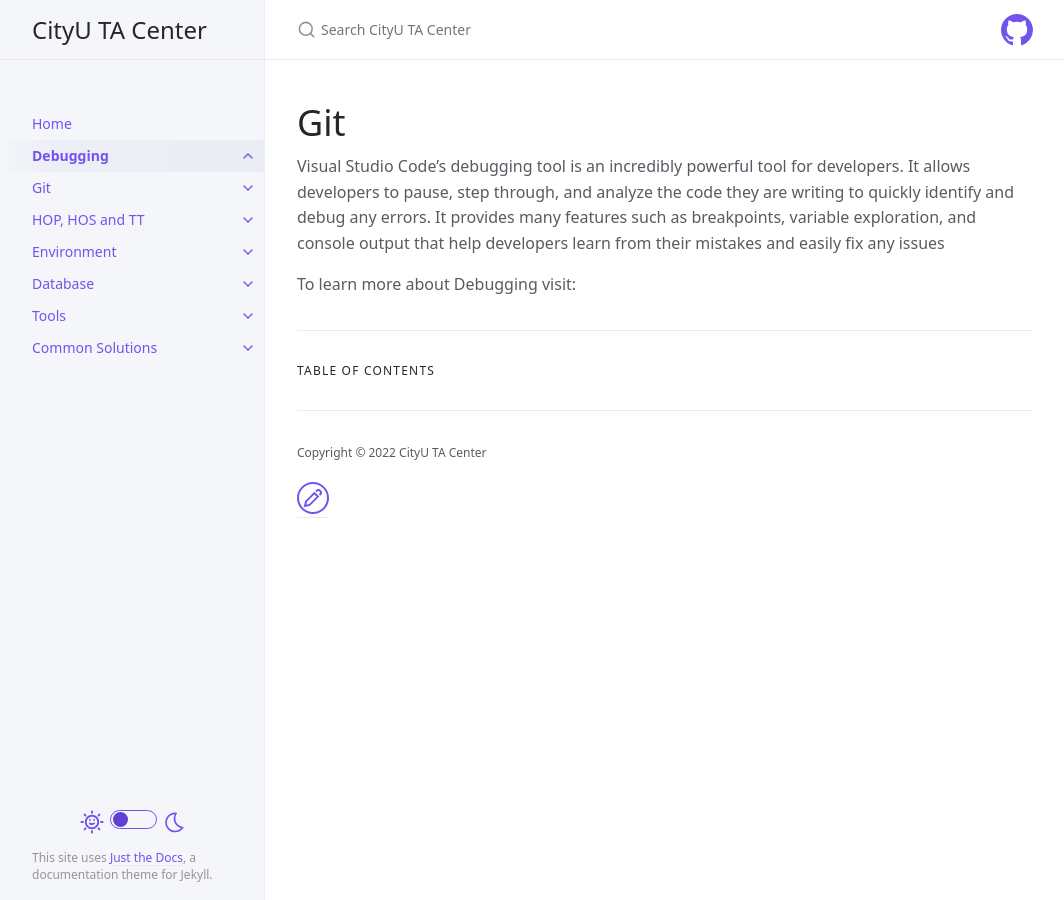
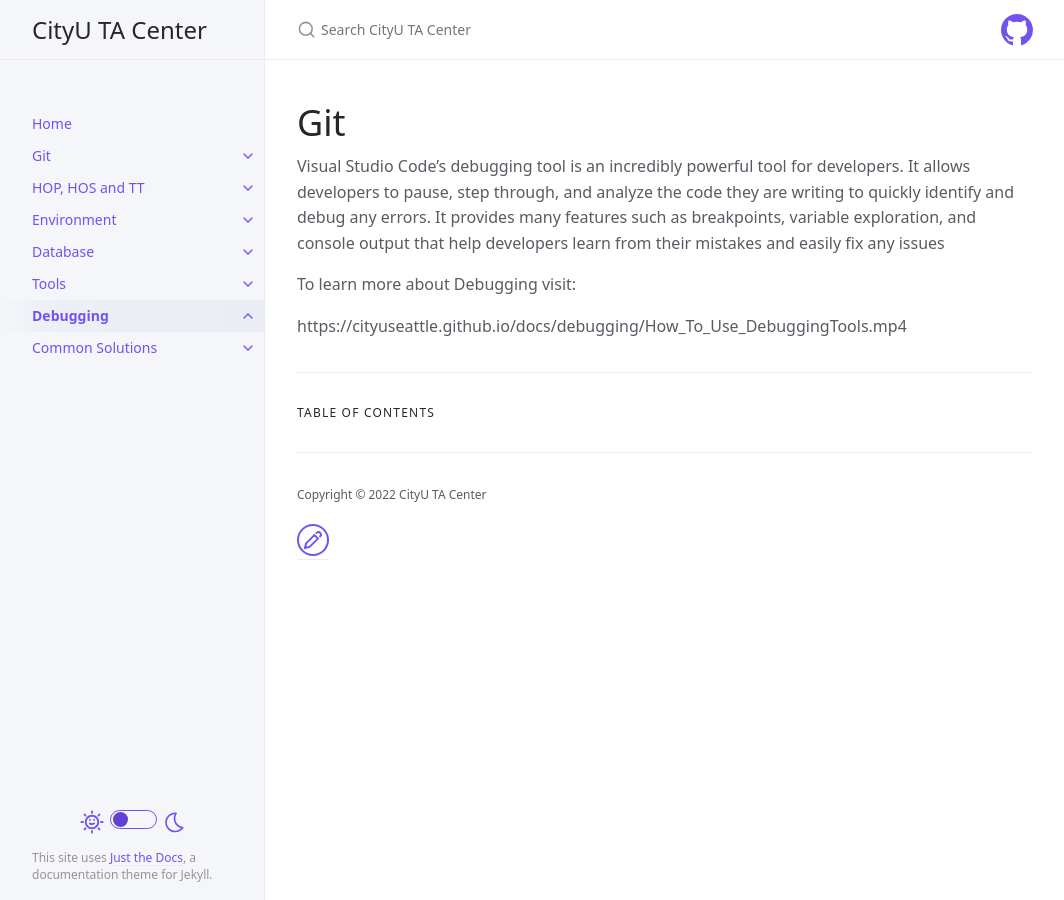
Before and after one commit to thomasthaddeus/cityuseattle.github.io, a Jekyll site: the page built from docs/Debugging/VSC_Debugging.md, in a window 1280 px wide. Shown: the whole page, without its empty margins (107-1171 px from the left). Built offline with Jekyll 4.4.1, drawn with Linux system fonts in a browser that asks for light colours; part of the change alters nothing that is shown.

Commit message:
added debug info

```diff
--- a/docs/Debugging/VSC_Debugging.md
+++ b/docs/Debugging/VSC_Debugging.md
@@ -1,7 +1,7 @@
 ---
 layout: default
 title: Debugging
-nav_order: 2
+nav_order: 7
 has_children: true
 permalink: docs/debugging
 ---
@@ -14,3 +14,5 @@ Visual Studio Code’s debugging tool is an incredibly powerful tool for develop
 
 
 To learn more about Debugging visit:
+
+https://cityuseattle.github.io/docs/debugging/How_To_Use_DebuggingTools.mp4
```
